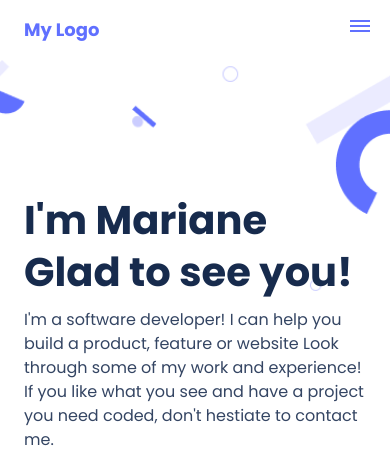
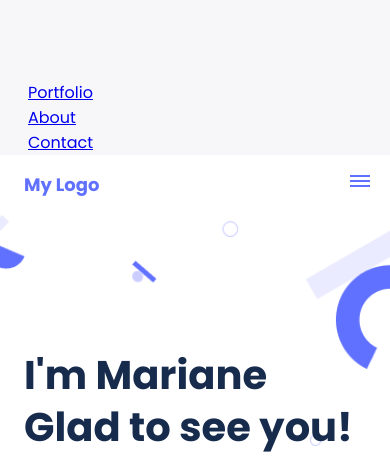
Before and after one commit to over-geek/Portfolio-website2, a website: page index.html in a window 390 px wide. Shown: the top 459 px of the page. Drawn offline with Linux system fonts and the light colour scheme.

Commit message:
Create the basic structure of the mobile menu in html

```diff
--- a/index.html
+++ b/index.html
@@ -10,6 +10,14 @@
 <body>
     <!--Header-->
     <div class="wrapper">
+        <div id="overlay"></div>
+        <div id="mobile-menu" class="mobile-main-menu">
+            <ul>
+                <li><a href="#card-section" id="link1" class="menu-item">Portfolio</a></li>
+                <li><a href="#about" class="menu-item">About</a></li>
+                <li><a href="#form-section" class="menu-item">Contact</a></li>
+            </ul>
+        </div>
         <header>
             <a href="#" id="logo">My Logo</a>
             <nav>
```
